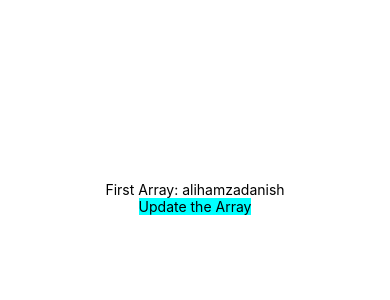
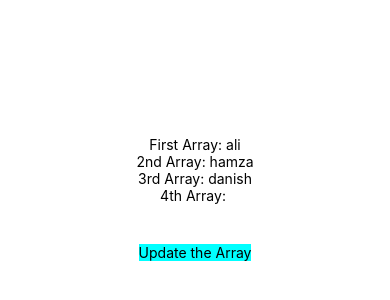
Before and after one commit to Shah-Jahan-Mukhtar/React-Native_Hooks, a React Native app in the folder AwsomeProject/: screen / in a window 390 px wide. Shown: the part 224-524 px from the top of the page. Built offline with nearby package versions, Linux system fonts and the light colour scheme.

Commit message:
useState

```diff
--- a/AwsomeProject/screens/File.js
+++ b/AwsomeProject/screens/File.js
@@ -2,10 +2,15 @@ import { View, Text, TouchableOpacity } from "react-native";
 import React, { useState } from "react";
 
 const File = () => {
-  const [array, setArray] = useState(["ali", "hamza", "danish"]);
+  const [array, setArray] = useState({
+    name: "ali",
+    name2: "hamza",
+    name3: "danish",
+    name4: "",
+  });
 
   const updateArr = () => {
-    setArray([...array, "Hamayun"]);
+    setArray([{ ...array, [name4]: "Hamayun" }]);
   };
 
   return (
@@ -17,7 +22,11 @@ const File = () => {
         flexDirection: "column",
       }}
     >
-      <Text>First Array: {array}</Text>
+      <Text>First Array: {array.name}</Text>
+      <Text>2nd Array: {array.name2}</Text>
+      <Text>3rd Array: {array.name3}</Text>
+      <Text>4th Array: {array.name4}</Text>
+
       {/* <Text>2nd Array: {array[1]}</Text> */}
 
       {/* <Text>Sec Array: {array[1]}</Text>
@@ -34,7 +43,9 @@ const File = () => {
           // )
         }
       >
-        <Text style={{ backgroundColor: "cyan" }}>Update the Array</Text>
+        <Text style={{ backgroundColor: "cyan", marginTop: 40 }}>
+          Update the Array
+        </Text>
       </TouchableOpacity>
     </View>
   );
```
